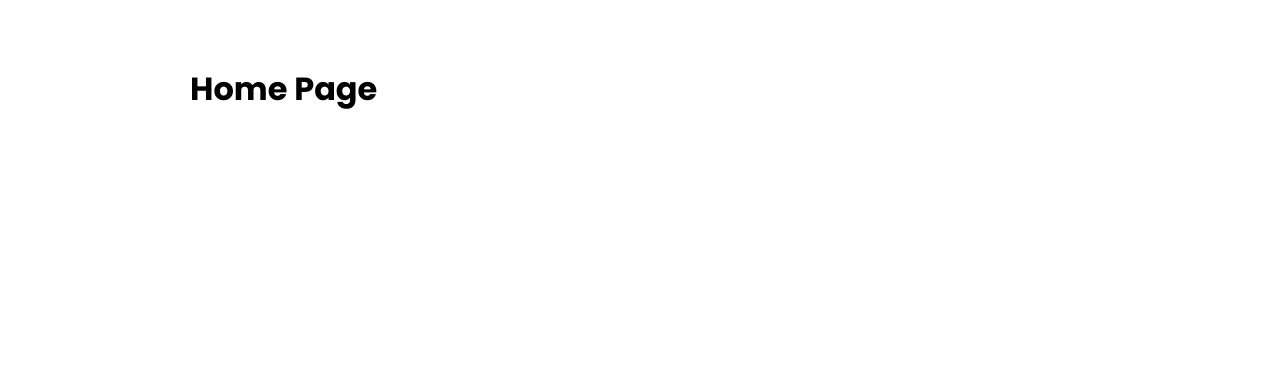
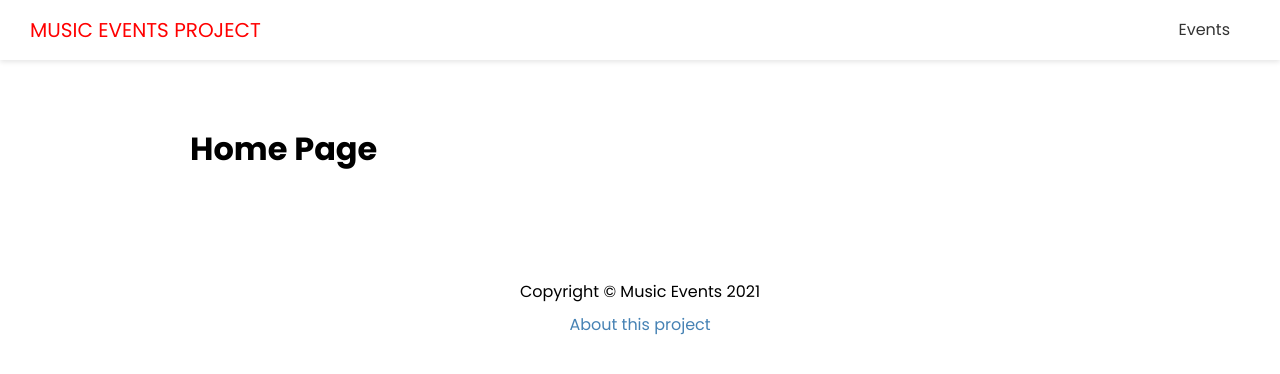
Before and after one commit to builtbyjosh/event-nextjs-app-frontend, a Next.js app: page / in a window 1280 px wide. Shown: the top 374 px of the page. Built offline with nearby package versions, Linux system fonts and the light colour scheme.

Commit message:
setup and add header and footer

```diff
--- /dev/null
+++ b/components/Footer.jsx
@@ -0,0 +1,14 @@
+import React from 'react'
+import Link from 'next/link'
+import styles from '../styles/Footer.module.css'
+
+export const Footer = () => {
+  return (
+    <footer className={styles.footer}>
+      <p>Copyright &copy; Music Events 2021</p>
+      <p>
+        <Link href={'/about'}>About this project</Link>
+      </p>
+    </footer>
+  )
+}
--- /dev/null
+++ b/components/Header.jsx
@@ -0,0 +1,25 @@
+import React from 'react'
+import Link from 'next/link'
+import styles from '../styles/Header.module.css'
+
+export const Header = () => {
+  return (
+    <header className={styles.header}>
+      <div className={styles.logo}>
+        <Link href='/'>
+        <a href="">Music Events Project</a>
+        </Link>
+      </div>
+
+      <nav>
+        <ul>
+          <li>
+            <Link href='/events'>
+              <a href="">Events</a>
+            </Link>
+          </li>
+        </ul>
+      </nav>
+    </header>
+  )
+}
--- a/components/Layout.jsx
+++ b/components/Layout.jsx
@@ -1,19 +1,20 @@
 import React from 'react';
 import Head from 'next/head';
-import styles from '../styles/Layout.module.css'
+import { Header } from './Header';
+import styles from '../styles/Layout.module.css';
+import { Footer } from './Footer';
 
-export default function Layout({title, keywords, description, children}) {
+export default function Layout({ title, keywords, description, children }) {
   return (
     <div>
       <Head>
         <title>{title}</title>
         <meta content={description} name="description" />
-        <meta name='keywords' content={keywords} />
+        <meta name="keywords" content={keywords} />
       </Head>
-      <div className={styles.container}>
-
-      {children}
-      </div>
+      <Header />
+      <div className={styles.container}>{children}</div>
+      <Footer/>
     </div>
   );
 }
@@ -21,5 +22,5 @@
 Layout.defaultProps = {
   title: 'Events | Find the best spots',
   description: 'One stop shop to find all the cool places to go',
-  keywords: 'music'
-}
+  keywords: 'music',
+};
--- /dev/null
+++ b/styles/Footer.module.css
@@ -0,0 +1,8 @@
+.footer {
+  margin: 100px 0 40px;
+  text-align: center;
+}
+
+.footer p {
+  margin: 5px 0;
+}
--- /dev/null
+++ b/styles/Header.module.css
@@ -0,0 +1,56 @@
+.header {
+  display: flex;
+  justify-content: space-between;
+  align-items: center;
+  background: #fff;
+  color: #333;
+  height: 60px;
+  padding: 0 30px;
+  box-shadow: 0 2px 5px rgba(0, 0, 0, 0.1);
+}
+
+.header a {
+  color: #333;
+  margin-right: 20px;
+}
+
+.header a:hover {
+  color: #000;
+}
+.header ul {
+  display: flex;
+  align-items: center;
+  justify-content: center;
+  list-style: none;
+}
+
+.logo {
+  color: red;
+  font-size: 20px;
+  text-transform: uppercase;
+}
+
+.logo a {
+  color: red;
+}
+
+@media (max-width: 768px) {
+  .header {
+    flex-direction: column;
+    height: auto;
+  }
+
+  .header ul {
+    margin: 20px 0;
+    flex-direction: column;
+    text-align: center;
+  }
+
+  .header a {
+    margin-right: 0;
+  }
+
+  .logo {
+    margin: 20px 0;
+  }
+}
```
